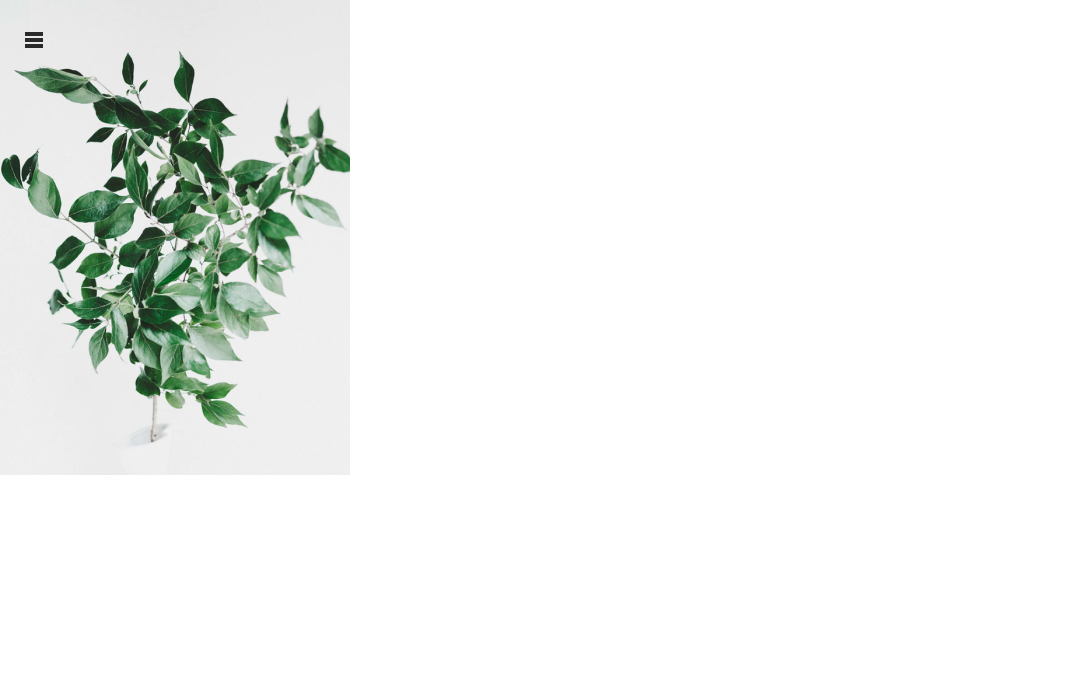
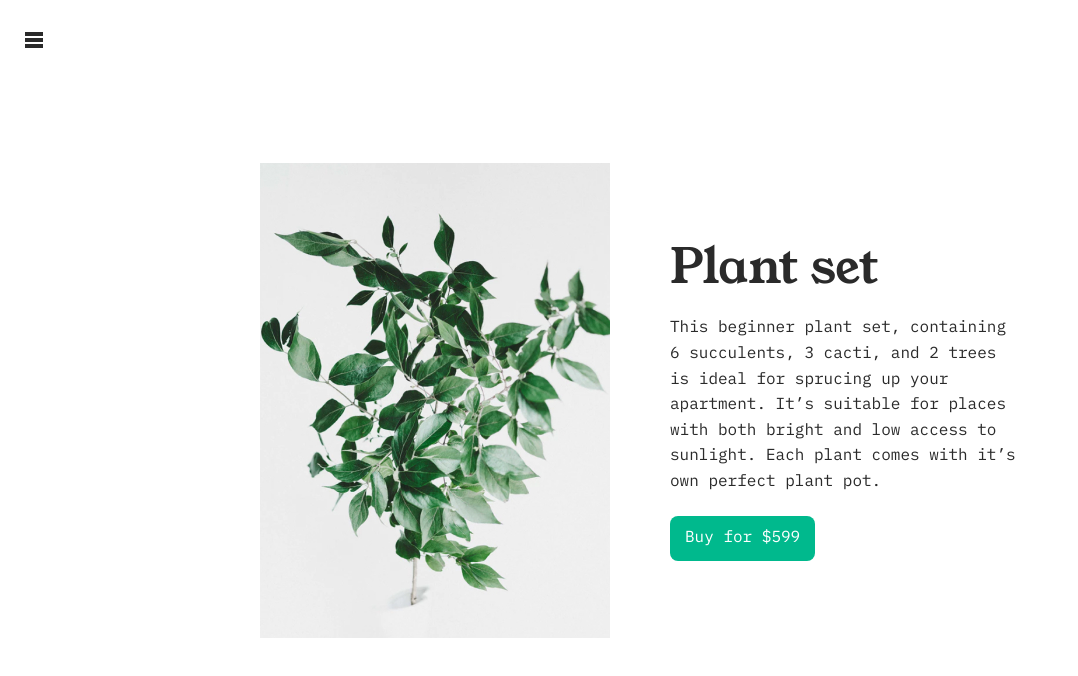
Before and after one commit to sarah023/Plant-Life, a website: page src/index.html in a window 1280 px wide. Shown: the whole page, without its empty margins (0-1078 px from the left). Drawn offline with Linux system fonts and the light colour scheme; files whose address does not match are found by name; a web font is replaced by a local one.

Commit message:
slides.js added

```diff
--- a/src/css/app.css
+++ b/src/css/app.css
@@ -1,3 +1,12 @@
+@keyframes fade {
+  0% {
+    opacity: 0;
+  }
+  100% {
+    opacity: 1;
+  }
+}
+
 @font-face {
   font-family: 'IBM Plex Mono';
   src: url(./src/fonts/ibm-plex-mono.woff), url(.src/fonts/ibm-plex-mono.woff2);
@@ -14,11 +23,7 @@ body {
   line-height: 1.6;
   background-color: #fff;
   color: #2a2a2a;
-}
-
-h1 {
-  font-size: 24px;
-  font-weight: 700;
+  overflow-x: hidden;
 }
 
 nav {
@@ -68,3 +73,58 @@ a.toggle-nav {
   padding: 24px 24px;
   cursor: pointer;
 }
+
+section {
+  display: flex;
+  align-items: center;
+  justify-content: center;
+  height: 100vh;
+}
+
+section div {
+  width: 350px;
+}
+
+section div.content {
+  margin-left: 60px;
+}
+
+h1 {
+  font-family: 'Young Serif', serif;
+  font-size: 48px;
+  line-height: 1.2;
+}
+
+p {
+  margin: 20px 0;
+}
+
+a.button {
+  display: inline-block;
+  background-color: #00b98d;
+  color: #fff;
+  text-decoration: none;
+  cursor: pointer;
+  padding: 10px 15px;
+  border-radius: 8px;
+}
+
+div.slides {
+  position: relative;
+  height: 475px;
+}
+
+div.slides img {
+  position: absolute;
+  top: 0;
+  left: 0;
+  transition: transform 0.5s, box-shadow 0.5s;
+}
+
+div.slides img:first-child {
+  z-index: 1;
+}
+
+div.slides:hover img {
+  box-shadow: 0 0 10px rgba(0, 0, 0, 0.2);
+}
--- a/src/index.html
+++ b/src/index.html
@@ -19,10 +19,26 @@
       <a href="#" class="toggle-nav"><img src="images/menu.svg"/></a>
 
       <section>
-        <img src="images/plant1.jpg" srcset="images/plant1.jpg, images/plant1-2x.jpg 2x" />
+        <div class="slides">
+          <img src="images/plant1.jpg" srcset="images/plant1.jpg, images/plant1-2x.jpg 2x" />
+          <img src="images/plant2.jpg" srcset="images/plant2.jpg, images/plant2-2x.jpg 2x" />
+          <img src="images/plant3.jpg" srcset="images/plant3.jpg, images/plant3-2x.jpg 2x" />
+          <img src="images/plant4.jpg" srcset="images/plant4.jpg, images/plant4-2x.jpg 2x" />
+          <img src="images/plant5.jpg" srcset="images/plant5.jpg, images/plant5-2x.jpg 2x" />
+        </div>
+        <div class="content">
+          <h1>Plant set</h1>
+          <p>
+            This beginner plant set, containing 6 succulents, 3 cacti, and 2 trees is ideal for
+            sprucing up your apartment. It’s suitable for places with both bright and low access to
+            sunlight. Each plant comes with it’s own perfect plant pot.
+          </p>
+          <a href="#" class="button">Buy for $599</a>
+        </div>
       </section>
     </main>
 
     <script src="js/app.js"></script>
+    <script src="js/slides.js"></script>
   </body>
 </html>
--- /dev/null
+++ b/src/js/slides.js
@@ -0,0 +1,47 @@
+//select all images - then layer them based on z-index
+const slideArea = document.querySelector('div.slides');
+const images = slideArea.querySelectorAll('img');
+
+//track which slide is selected and track z-index
+let currentSlide = 0;
+let zIndex = 1;
+
+//when slideArea is clicked -> change the slide based on z-index
+slideArea.addEventListener('click', () => {
+  currentSlide = currentSlide + 1;
+
+  //if we 'run out' of slides -> go back to the start
+  if (currentSlide > images.length - 1) {
+    currentSlide = 0;
+  }
+
+  zIndex = zIndex + 1;
+
+  //remove the animation style for each image
+  images.forEach(image => {
+    image.style.animation = '';
+  });
+
+  //select the correct image - > then re-add the animation on each image
+  images[currentSlide].style.zIndex = zIndex;
+  images[currentSlide].style.animation = 'fade 0.5s';
+});
+
+//loop over each image and then display in a random place
+slideArea.addEventListener('mouseover', () => {
+  images.forEach(image => {
+    //calculate a random position for the images to be placed
+    //within the constaints of the layout (don't overlap content)
+    const x = 25 * Math.floor(Math.random() * 5) - 50;
+    const y = 25 * Math.floor(Math.random() * 5) - 50;
+
+    image.style.transform = `translate(${x}px, ${y}px)`;
+  });
+});
+
+//when mouse moves away - remove transform
+slideArea.addEventListener('mouseout', () => {
+  images.forEach(image => {
+    image.style.transform = '';
+  });
+});
```
Also changed, not shown: dist/css/app.css, dist/index.html, dist/js/slides.js (added).
